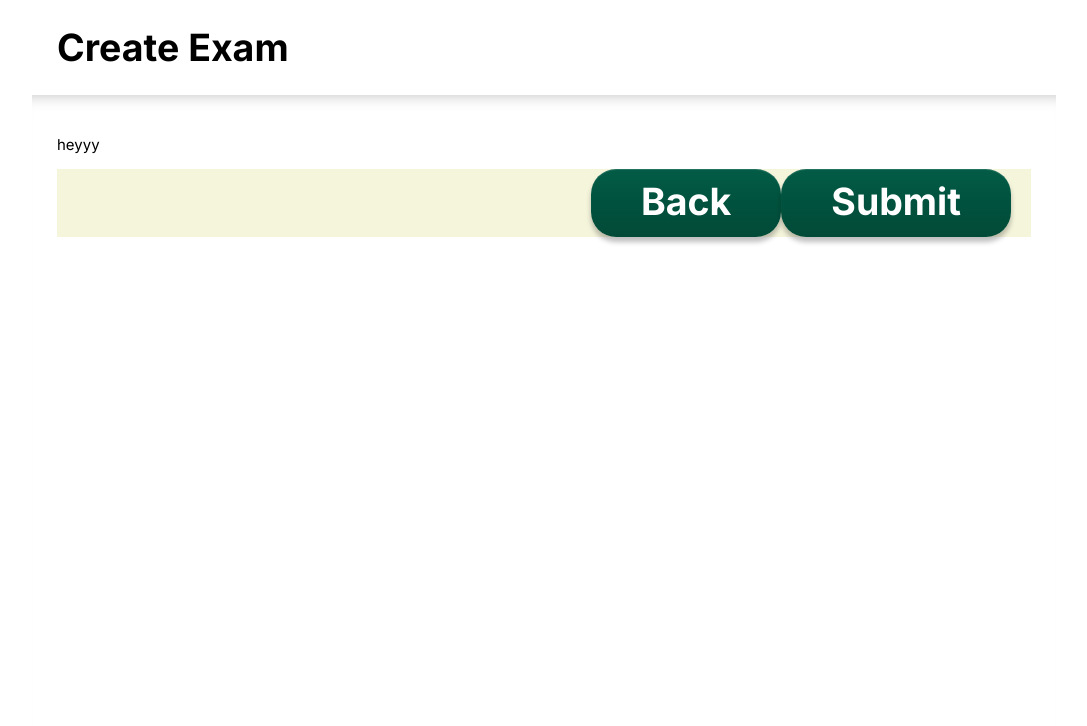
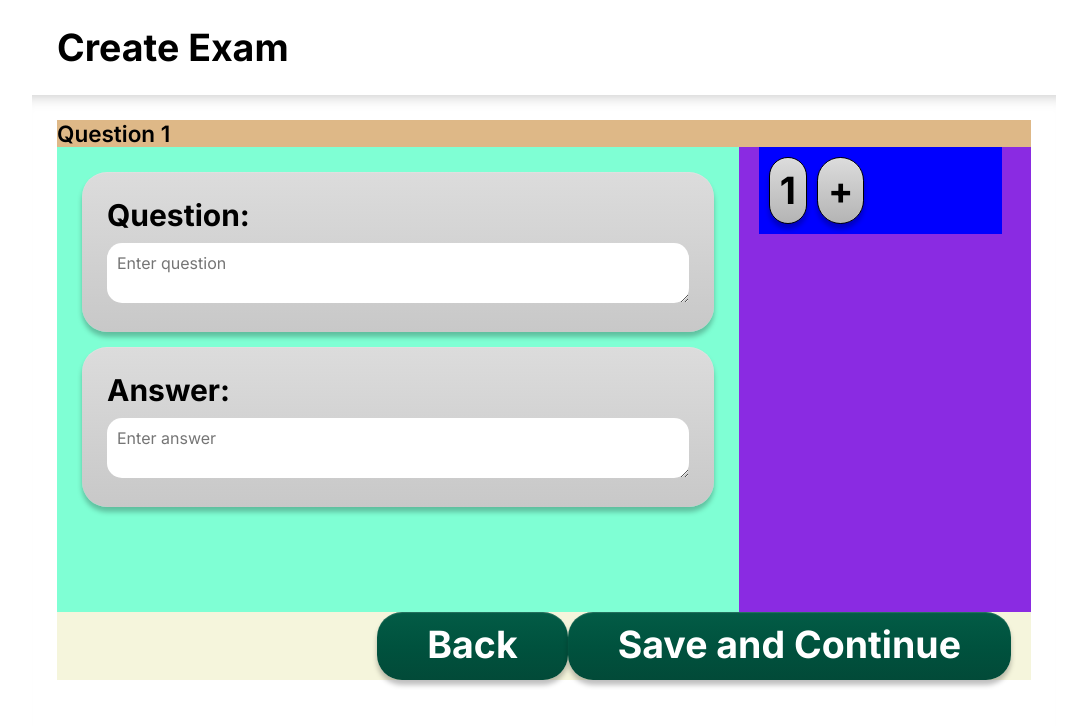
Before and after one commit to SUNY-Brockport-ACM-Student-Chapter/ai-education-frontend, a Next.js app: page /instructor/create_exam in a window 1280 px wide. Both pictures are taken after a click on the button "Next". Shown: the top 726 px of the page, without its empty margins (96-1183 px from the left). Built offline with nearby package versions, Linux system fonts and the light colour scheme; no server answers.

Commit message:
Current work in progress for adding questions

```diff
--- a/src/app/components/Add-Modify-Exam/AddExamScreen.tsx
+++ b/src/app/components/Add-Modify-Exam/AddExamScreen.tsx
@@ -3,16 +3,21 @@
 import React, { useState } from "react";
 import "./add-modify-exam.css";
 import Link from "next/link";
+import AddQuestionScreen from "./AddQuestionScreen";
 
 const AddExamScreen = () => {
   const [step, setStep] = useState(1);
 
   const handleNextClick = () => {
-    setStep(2); // Switch to next view
+    setStep(2);
   };
 
   const handleBackClick = () => {
-    setStep(1); // Go back to previous view
+    setStep(1);
+  };
+
+  const handleSaveClick = () => {
+    setStep(3);
   };
 
   return (
@@ -59,12 +64,20 @@ const AddExamScreen = () => {
 
       {step === 2 && (
         <div className="add-exam-question">
-          <p>heyyy</p>
+          <AddQuestionScreen />
           <div className="bottom-buttons">
             <button className="course-button green" onClick={handleBackClick}>Back</button>
-            <button className="course-button green">Submit</button>
+            <button className="course-button green" onClick={handleSaveClick}>Save and Continue</button>
           </div>
         </div>
+      )}
+
+      {step === 3 && (
+        <div>
+          <p>finished exam page</p>
+        </div>
+
+
       )}
     </div>
   );
--- /dev/null
+++ b/src/app/components/Add-Modify-Exam/AddQuestionScreen.tsx
@@ -0,0 +1,73 @@
+"use client";
+
+import React, { useState } from "react";
+import "./add-modify-exam.css";
+
+interface AddQuestionScreenProps {
+  onBack: () => void;
+  onSave: () => void;
+}
+
+const AddQuestionScreen: React.FC<AddQuestionScreenProps> = ({ onBack, onSave }) => {
+  const [questions, setQuestions] = useState([{ id: 1, questionText: "", answer: "" }]);
+  const [currentIndex, setCurrentIndex] = useState(0);
+
+  const handleAddQuestion = () => {
+    const newQuestion = { id: questions.length + 1, questionText: "", answer: "" };
+    setQuestions([...questions, newQuestion]);
+    setCurrentIndex(questions.length);
+  };
+
+  const handleQuestionChange = (field: string, value: string) => {
+    setQuestions((prevQuestions) =>
+      prevQuestions.map((q, index) =>
+        index === currentIndex ? { ...q, [field]: value } : q
+      )
+    );
+  };
+
+  return (
+    <div className="add-exam-question">
+      <h3>Question {currentIndex + 1}</h3>
+      <div className="add-exam-question-container">
+        <div className="question-block">
+          <div className="menu-panel question">
+            <h2>Question:</h2>
+            <textarea
+              placeholder="Enter question"
+              value={questions[currentIndex].questionText}
+              onChange={(e) => handleQuestionChange("questionText", e.target.value)}
+            />
+          </div>
+
+          <div className="menu-panel answer">
+            <h2>Answer:</h2>
+            <textarea
+              placeholder="Enter answer"
+              value={questions[currentIndex].answer}
+              onChange={(e) => handleQuestionChange("answer", e.target.value)}
+            />
+          </div>
+        </div>
+        <div className="question-box">
+          <div className="question-box-inside">
+            {questions.map((q, index) => (
+              <button
+                key={q.id}
+                className="question-button"
+                onClick={() => setCurrentIndex(index)}
+              >
+                <p>{index + 1}</p>
+              </button>
+            ))}
+            <button className="question-button" onClick={handleAddQuestion}>
+              +
+            </button>
+          </div>
+        </div>
+      </div>
+    </div>
+  );
+};
+
+export default AddQuestionScreen;
--- a/src/app/components/Add-Modify-Exam/add-modify-exam.css
+++ b/src/app/components/Add-Modify-Exam/add-modify-exam.css
@@ -34,14 +34,68 @@
     padding-right: 20px;
     background-color: beige;
 }
-.add-exam-third-row {}
+.add-exam-question textarea{
+    width: 100%;
+    background-color: var(--font-colorL);
+    color: var(--font-colorD);
+    margin-top: 10px;
+    padding: 10px;
+    font-size: 16px;
+    border: none;
+    border-radius: var(--border-radius-textbox);
+    box-sizing: border-box;
+    font-family: var(--font-default);
+}
 
-.add-exam-name {}
+.add-exam-question {
+    background-color: burlywood;
+    height: 70vh;
+    display: flex;
+    flex-direction: column;
+}
 
-.add-exam-course {}
+.add-exam-question-container {
+    display: flex;
+    flex-wrap: wrap;
+    background-color: blueviolet;
+    gap: 20px;
+    height: 100%;
+    align-items: flex-start;
+}
 
-.add-exam-start-date {}
+.question-box {
+    width: 25%;
+    max-height: 100%;
+    background-color: blue;
+    display: flex;
+    flex-direction: column;
+    padding: 10px;
+    box-sizing: border-box;
+}
 
-.add-exam-end-date {}
+.question-box-inside {
+    display: flex;
+    max-height: 100%;
+    flex-direction: row;
+    gap: 10px;
+    flex-grow: 1;
+}
 
-.add-exam-exam-description {}
+.question-button {
+    border: 1px solid black;
+    padding: 10px;
+    cursor: pointer;
+    text-align: center;
+}
+
+.question-button p {
+    margin: 0;
+}
+
+.question-block {
+    width: 70%;
+    height: 100%;
+    background-color: aquamarine;
+    padding: 10px;
+    box-sizing: border-box;
+}
```
